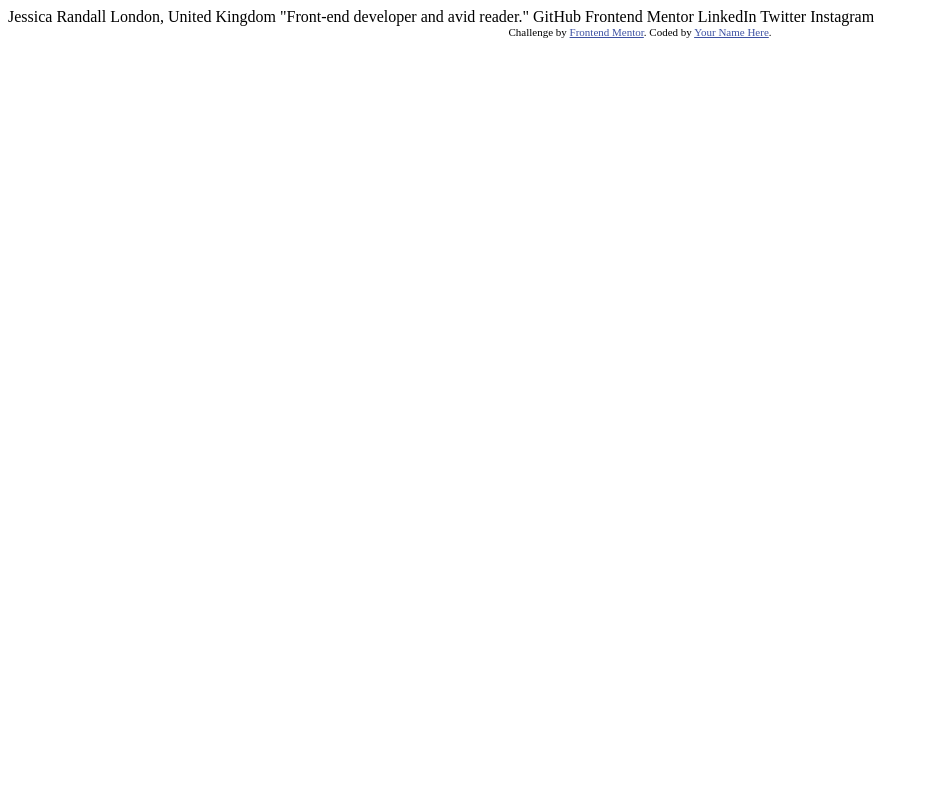
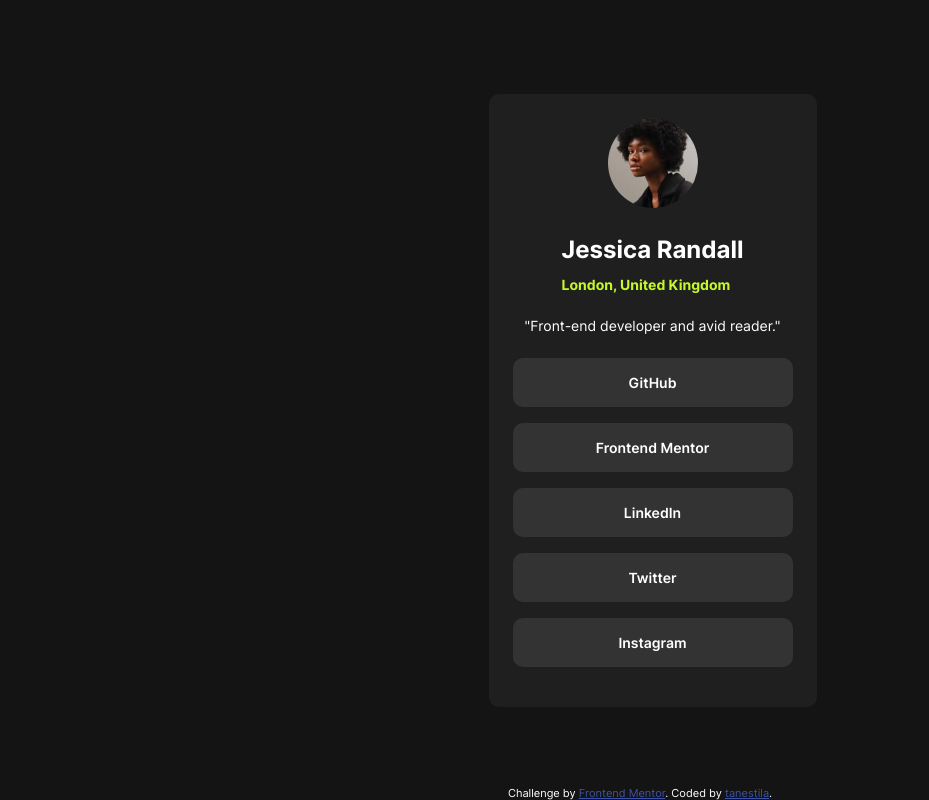
Before and after one commit to tanestila/social-links-profile, a plain HTML site: page index.html in a window 1280 px wide. Shown: the whole page, without its empty margins (0-929 px from the left). Drawn offline with Linux system fonts and the light colour scheme.

Commit message:
new style

```diff
--- a/index.html
+++ b/index.html
@@ -1,34 +1,150 @@
 <!DOCTYPE html>
 <html lang="en">
   <head>
-  <meta charset="UTF-8">
-  <meta name="viewport" content="width=device-width, initial-scale=1.0"> <!-- displays site properly based on user's device -->
+    <meta charset="UTF-8" />
+    <meta name="viewport" content="width=device-width, initial-scale=1.0" />
+    <!-- displays site properly based on user's device -->
 
-  <link rel="icon" type="image/png" sizes="32x32" href="./assets/images/favicon-32x32.png">
+    <link
+      rel="icon"
+      type="image/png"
+      sizes="32x32"
+      href="./assets/images/favicon-32x32.png"
+    />
 
     <title>Frontend Mentor | Social links profile</title>
 
     <!-- Feel free to remove these styles or customise in your own stylesheet 👍 -->
     <style>
-    .attribution { font-size: 11px; text-align: center; }
-    .attribution a { color: hsl(228, 45%, 44%); }
+      :root {
+        --white: hsl(0, 0%, 100%);
+        --green: hsl(75, 94%, 57%);
+        --grey-700: hsl(0, 0%, 20%);
+        --grey-800: hsl(0, 0%, 12%);
+        --grey-900: hsl(0, 0%, 8%);
+
+        --font-size: 14px;
+        --fw-bold: 700;
+        --fw-medium: 600;
+        --fw-regular: 400;
+
+        --ff-inter: "Inter", sans-serif;
+      }
+
+      @font-face {
+        font-family: "Inter";
+        src: url("assets/fonts/Inter-VariableFont_slnt,wght.ttf")
+          format("truetype");
+        font-weight: 400 600 700;
+      }
+
+      * {
+        margin: 0;
+        padding: 0;
+        box-sizing: border-box;
+      }
+
+      body {
+        background-color: var(--grey-900);
+        font-family: var(--ff-inter);
+        color: var(--white);
+        font-size: var(--font-size);
+        font-family: "Inter", sans-serif;
+        height: 100vh;
+        display: flex;
+        justify-content: center;
+        align-items: center;
+      }
+
+      .card {
+        background-color: var(--grey-800);
+        width: 328px;
+        padding: 24px;
+        border-radius: 10px;
+        display: grid;
+        gap: 24px;
+        justify-items: center;
+
+        margin-left: 25px;
+      }
+
+      .avatar {
+        border-radius: 50%;
+        height: 90px;
+      }
+
+      .name {
+        font-weight: var(--fw-bold);
+        font-size: 1.5rem;
+      }
+
+      .location {
+        color: var(--green);
+        font-weight: var(--fw-bold);
+        margin-top: 12px;
+      }
+
+      .bio {
+        font-weight: var(--fw-regular);
+      }
+
+      ul {
+        list-style: none;
+        width: 100%;
+        text-align: center;
+      }
+
+      li {
+        background-color: var(--grey-700);
+        width: 100%;
+        padding: 16px;
+        margin-bottom: 16px;
+        font-weight: var(--fw-medium);
+        border-radius: 10px;
+      }
+
+      li:hover {
+        background-color: var(--green);
+        color: var(--grey-900);
+        cursor: pointer;
+      }
+
+      .attribution {
+        position: absolute;
+        bottom: 0;
+        font-size: 11px;
+        text-align: center;
+      }
+      .attribution a {
+        color: hsl(228, 45%, 44%);
+      }
     </style>
   </head>
   <body>
+    <div class="card">
+      <div>
+        <img class="avatar" src="./assets/images/avatar-jessica.jpeg" />
+      </div>
+      <div>
+        <p class="name">Jessica Randall</p>
+        <p class="location">London, United Kingdom</p>
+      </div>
+      <p class="bio">"Front-end developer and avid reader."</p>
 
-  Jessica Randall
-  London, United Kingdom
-  "Front-end developer and avid reader."
-
-  GitHub
-  Frontend Mentor
-  LinkedIn
-  Twitter
-  Instagram
+      <ul>
+        <li>GitHub</li>
+        <li>Frontend Mentor</li>
+        <li>LinkedIn</li>
+        <li>Twitter</li>
+        <li>Instagram</li>
+      </ul>
+    </div>
 
     <div class="attribution">
-    Challenge by <a href="https://www.frontendmentor.io?ref=challenge" target="_blank">Frontend Mentor</a>.
-    Coded by <a href="#">Your Name Here</a>.
+      Challenge by
+      <a href="https://www.frontendmentor.io?ref=challenge" target="_blank"
+        >Frontend Mentor</a
+      >. Coded by <a href="#">tanestila</a>.
     </div>
   </body>
 </html>
```
Lines whose indentation alone changed are shown as unchanged.
